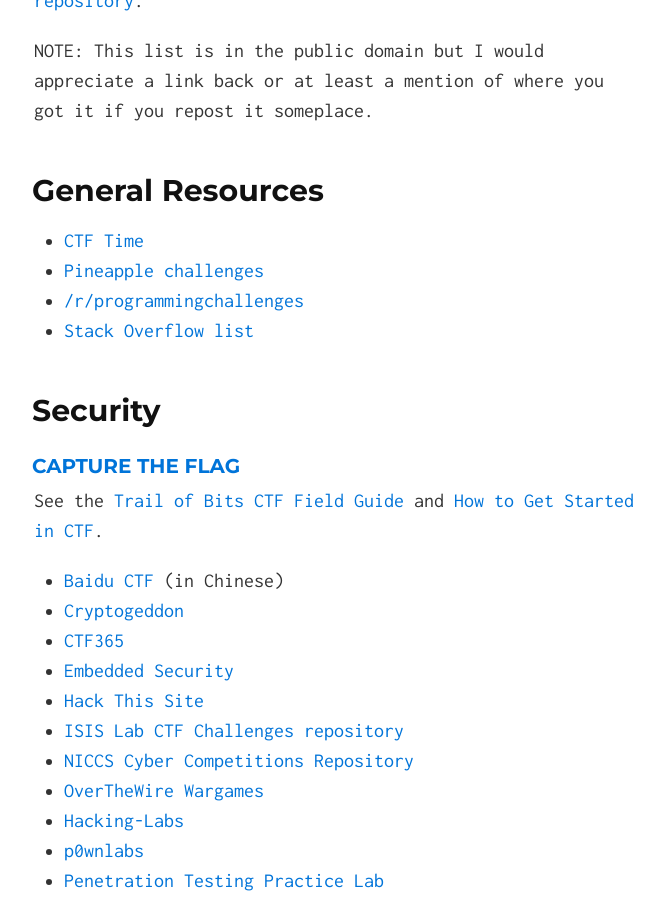
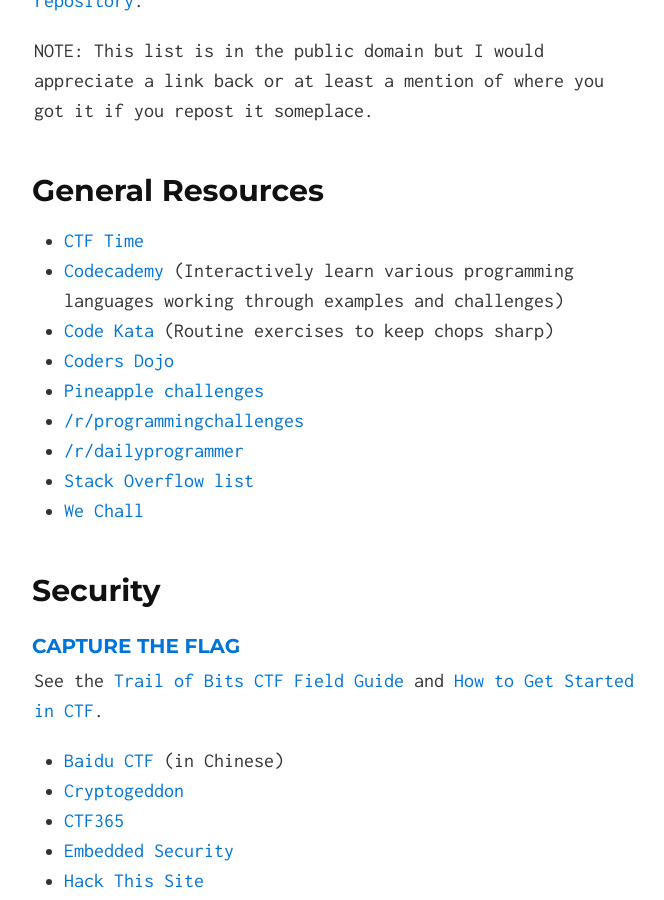
Before and after one commit to krmaxwell/coding-entertainment, a Jekyll site: the page built from index.html, in a window 1280 px wide and 900 px high, scrolled down 414 px. Shown: the whole window, without its empty margins (306-970 px from the left). Built offline with Jekyll 4.4.1, drawn with Linux system fonts in a browser that asks for light colours; Markdown is read by kramdown in place of the engine named in the settings; some of the changed text lies outside the part shown.

Commit message:
Latest list

```diff
--- a/_includes/index.md
+++ b/_includes/index.md
@@ -4,9 +4,14 @@
 
 ## General Resources
 * [CTF Time](http://ctftime.org/event/list/)
+* [Codecademy](http://codecademy.com) (Interactively learn various programming languages working through examples and challenges)
+* [Code Kata](http://codekata.com/) (Routine exercises to keep chops sharp)
+* [Coders Dojo](http://www.codersdojo.org/)
 * [Pineapple challenges](http://pineapple.io/resources/tagged/challenges)
 * [/r/programmingchallenges](http://www.reddit.com/r/programmingchallenges)
+* [/r/dailyprogrammer](http://www.reddit.com/r/dailyprogrammer)
 * [Stack Overflow list](http://web.archive.org/web/20131005164353/http://stackoverflow.com/questions/24692/where-can-you-find-fun-educational-programming-challenges)
+* [We Chall](http://www.wechall.net/)
 
 ## Security
 
@@ -139,5 +145,6 @@
 * [Prolog Problems](https://sites.google.com/site/prologsite/prolog-problems)
 * [Python Challenge](http://www.pythonchallenge.com)
 * [Ruby Quiz](http://rubyquiz.com)
+* [Ruby Koans](http://rubykoans.com/) (The Ruby Path to Enlightenment)
 * [Rubeque](http://www.rubeque.com)
 * [Untrusted](http://alex.nisnevich.com/untrusted/) (Javascript game)
```
Also changed, not shown: other parts of _includes/index.md (+1 -0 lines).
